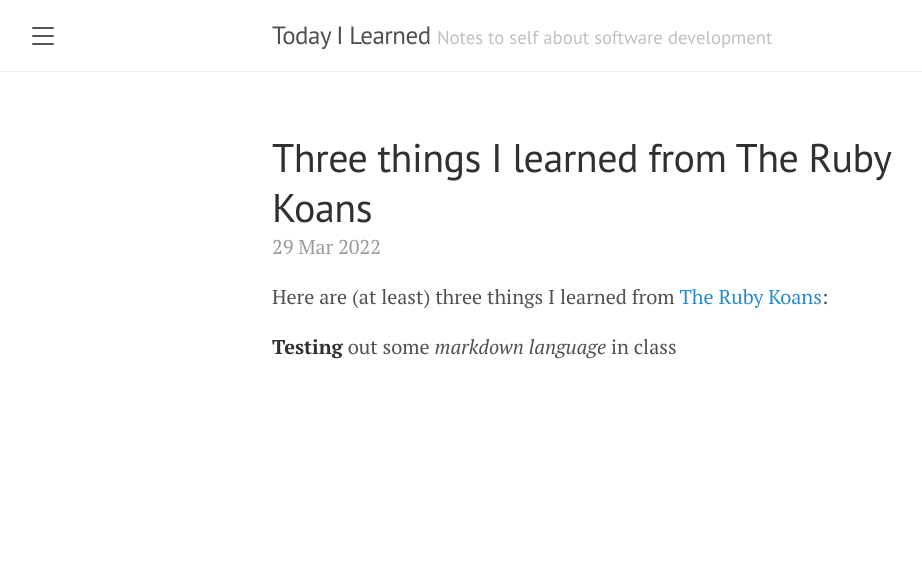
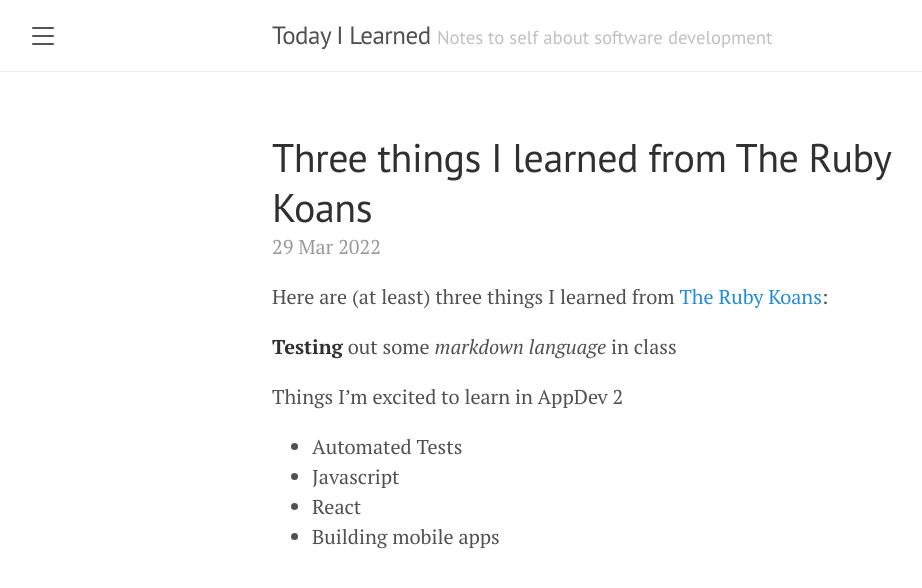
Before and after one commit to Megha-Avee/appdev, a Jekyll site: the page built from _posts/2022-03-29-three-things-i-learned-from-the-ruby-koans.md, in a window 1280 px wide. Shown: the top 588 px of the page, without its empty margins (8-930 px from the left). Built offline with Jekyll 4.4.1, drawn with Linux system fonts in a browser that asks for light colours.

Commit message:
Update 2022-03-29-three-things-i-learned-from-the-ruby-koans.md
Added some more content

```diff
--- a/_posts/2022-03-29-three-things-i-learned-from-the-ruby-koans.md
+++ b/_posts/2022-03-29-three-things-i-learned-from-the-ruby-koans.md
@@ -8,3 +8,9 @@ title: Three things I learned from The Ruby Koans
 Here are (at least) three things I learned from [The Ruby Koans](http://rubykoans.com/):
 
 **Testing** out some _markdown language_ in class
+
+Things I'm excited to learn in AppDev 2
+- Automated Tests
+- Javascript
+- React
+- Building mobile apps
```
